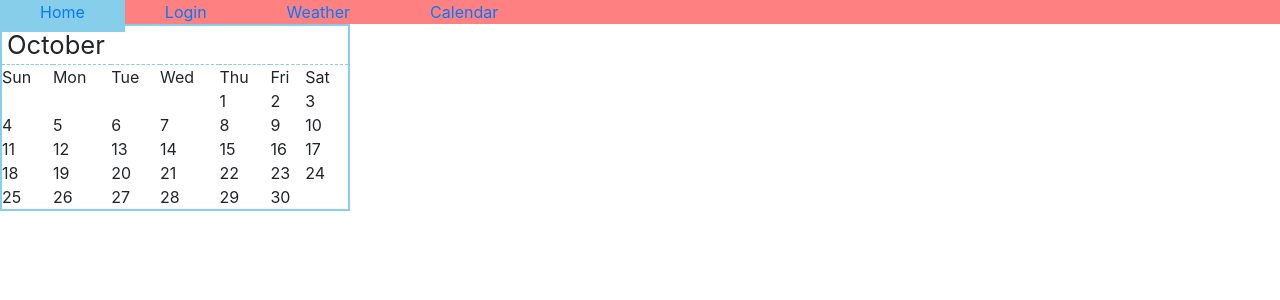
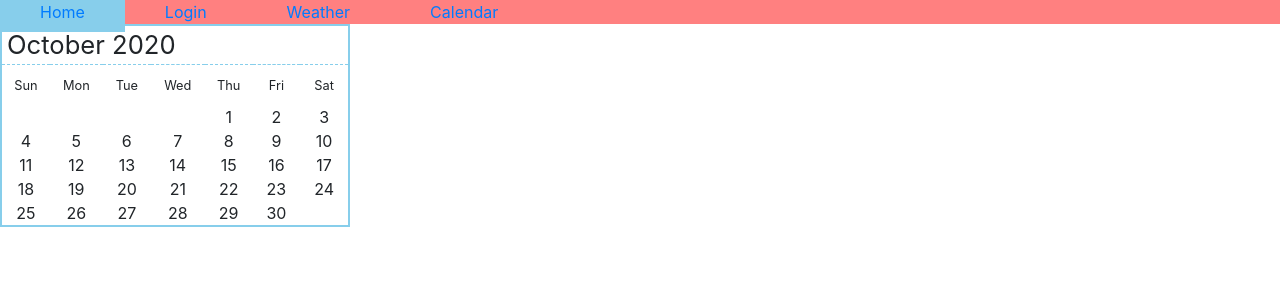
Before and after one commit to Jas802/react-daily-planner, a React (Create React App) app: page /calendar in a window 1280 px wide. Shown: the top 300 px of the page. Built offline with nearby package versions, Linux system fonts and the light colour scheme.

Commit message:
added year nav and styling

```diff
--- a/src/components/Calendar.js
+++ b/src/components/Calendar.js
@@ -57,6 +57,7 @@
 
     onSelectChange = (e, data) => {
         this.setMonth(data);
+        this.props.onMonthChange && this.props.onMonthChange();
     }
 
     SelectList = (props) => {
@@ -95,6 +96,54 @@
         )
     }
 
+    showYearEditor= () => {
+        this.setState({
+            showYearNav: true
+        })
+    }
+
+    setYear = (year) => {
+        let dateContext = Object.assign({}, this.state.dateContext);
+        dateContext = moment(dateContext).set("year", year);
+        this.setState({
+            dateContext: dateContext
+        })
+    }
+
+    onYearChange = (e) => {
+        this.setYear(e.target.value);
+        this.props.onYearChange && this.props.onYearChange(e, e.target.value)
+    }
+
+    onKeyUpYear = (e) => {
+        if (e.which === 13 || e.which === 27) { //if 'enter' or 'esc' was pressed
+            this.setYear(e.target.value);
+            this.setState({
+                showYearNav: false
+            })
+        }
+    }
+
+    YearNav = () => {
+        return (
+            this.state.showYearNav ?
+            <input
+                defaultValue= {this.year()}
+                className="editor-year"
+                ref={(yearInput) => { this.yearInput = yearInput}}
+                onKeyUp = {(e) => this.onKeyUpYear(e)}
+                onChange = {(e) => this.onYearChange(e)}
+                type="number"
+                placeholder="year"
+                />
+            :
+            <span
+                className="label-year"
+                onDoubleClick={(e) => {this.showYearEditor()}}>
+                {this.year()}
+            </span>
+        )
+    }
 
     render() {
         let weekdays = this.weekdaysShort.map((day) => {
@@ -154,6 +203,8 @@
                     <tr className="calendar-header">
                         <td colSpan="5">
                             <this.MonthNav />
+                            {" "}
+                            <this.YearNav />
                         </td>
                     </tr>
                 </thead>
--- a/src/css/calendar.css
+++ b/src/css/calendar.css
@@ -27,3 +27,25 @@
     border-spacing: 0;
     padding-left: 5px;
 }
+
+.day,
+.empty-slot,
+.week-day {
+    text-align: center;
+    height: 40px;
+}
+
+.week-day {
+    font-size: 0.8em;
+}
+
+.day {
+    font-size: 0.8;
+}
+
+.day {
+    cursor: pointer;
+    width: 24px;
+    height: 24px;
+    line-height: 24px;
+}
```
